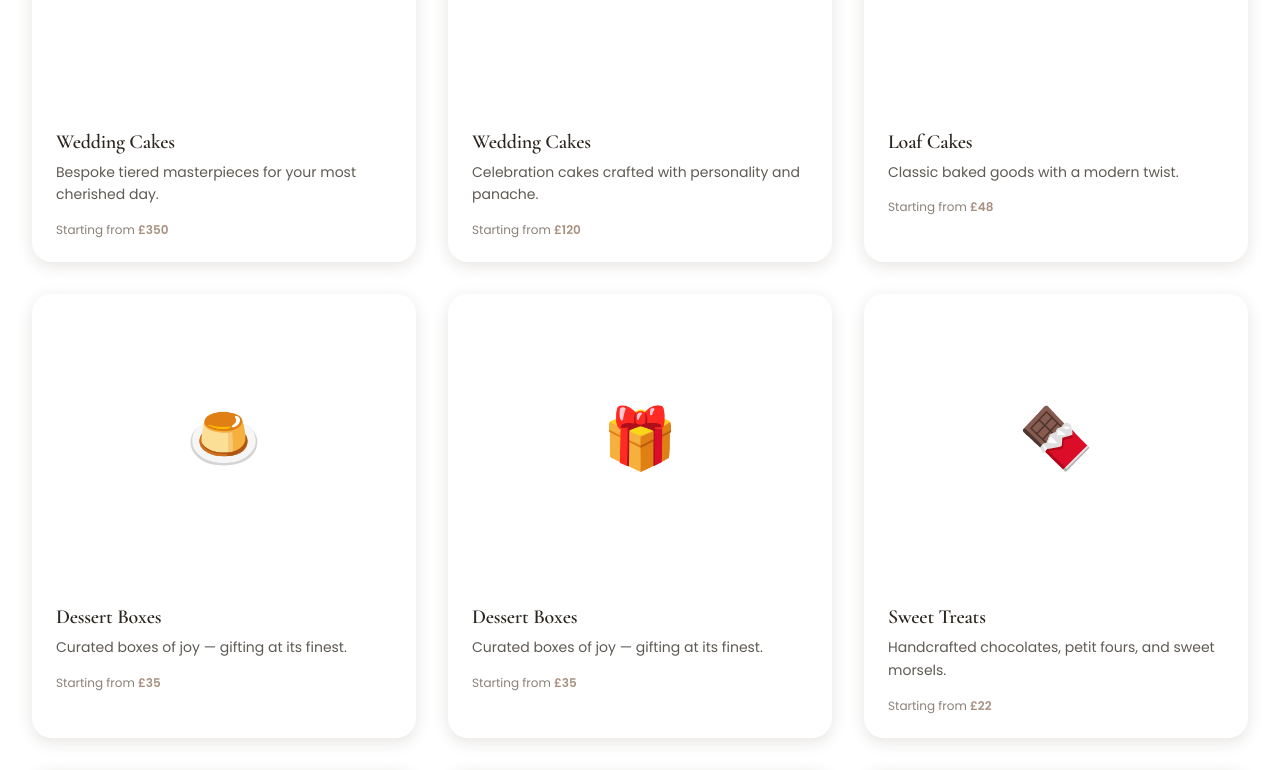
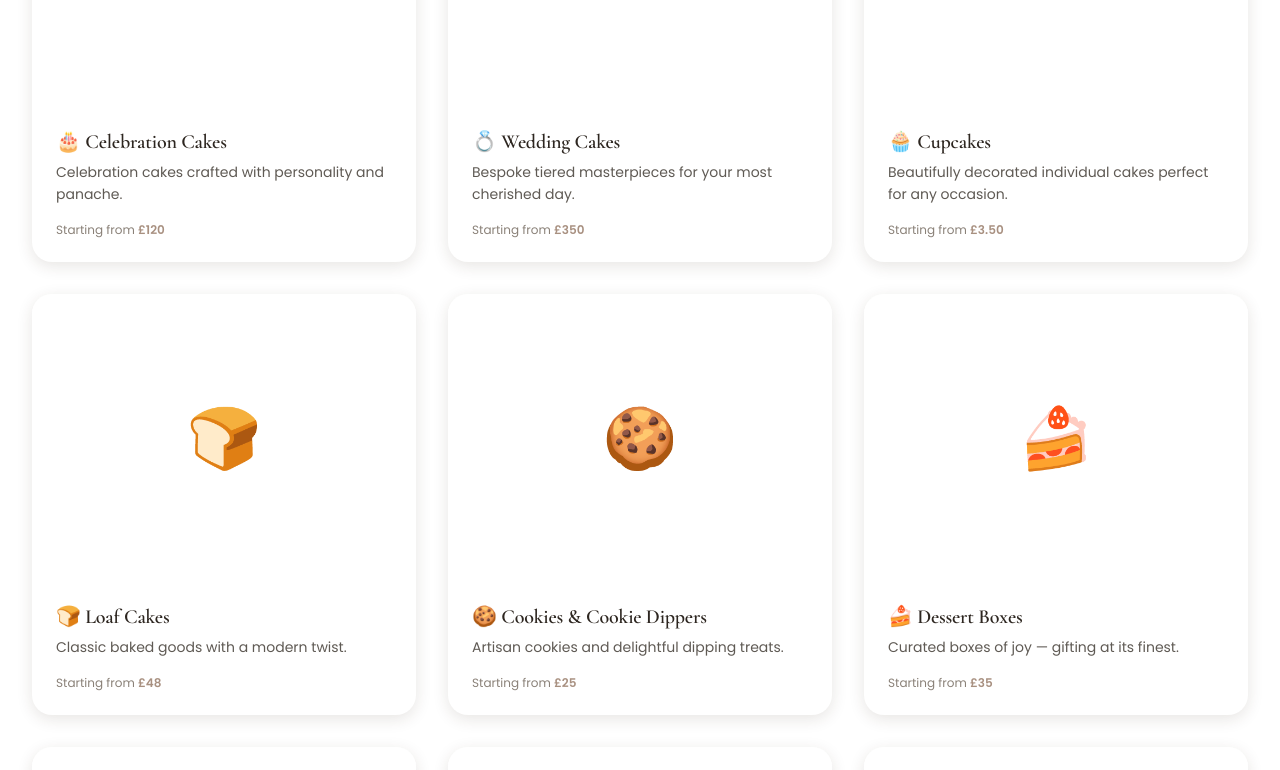
Before and after one commit to Obed-Ojingwa/halib_v3, a React (Vite) app in the folder frontend/: page / in a window 1280 px wide. Shown: the part 2450-3220 px from the top of the page. Built offline with nearby package versions, Linux system fonts and the light colour scheme; no server answers.

Commit message:
Card modand linking

```diff
--- a/frontend/src/components/home/HeroSection.tsx
+++ b/frontend/src/components/home/HeroSection.tsx
@@ -17,7 +17,7 @@ export default function HeroSection() {
   const featuredCakes1 = [
     { image: 'cakeee.jpeg', title: '🍰 Dessert Boxes' },
     { image: 'cakeeeeee.jpeg', title: '🍩 Sweet Treats' },
-    { image: 'cakeeee.jpeg', title: 'African Treats Collection' },
+    { image: 'cakeeee.jpeg', title: '😊 African Treats Collection' },
     { image: 'cakee.jpeg', title: '🎓 Learn With Haliberry' },
   ];
 
--- a/frontend/src/components/home/ProductShowcase.tsx
+++ b/frontend/src/components/home/ProductShowcase.tsx
@@ -6,28 +6,38 @@ import { fadeUp, staggerContainer } from '@/lib/animations'
 
 const CATEGORIES = [
   {
-    id: 'celebration cakes',
-    label: 'Wedding Cakes',
-    description: 'Bespoke tiered masterpieces for your most cherished day.',
+    id: 'celebration-cakes',
+    label: '🎂 Celebration Cakes',
+    description: 'Celebration cakes crafted with personality and panache.',
     emoji: '🎂',
     from: '#F9F7F4',
     to: '#D4A9A0',
-    href: '/shop#wedding',
+    href: '/shop#celebration-cakes',
+    startingFrom: '£120',
+  },
+  {
+    id: 'wedding-cakes',
+    label: '💍 Wedding Cakes',
+    description: 'Bespoke tiered masterpieces for your most cherished day.',
+    emoji: '💍',
+    from: '#F9F7F4',
+    to: '#A89080',
+    href: '/shop#wedding-cakes',
     startingFrom: '£350',
   },
   {
-    id: 'wedding cakes',
-    label: 'Wedding Cakes',
-    description: 'Celebration cakes crafted with personality and panache.',
-    emoji: '💍',
-    from: '#F9F7F4',
-    to: '#A89080',
-    href: '/shop#wedding',
-    startingFrom: '£120',
+    id: 'cupcakes',
+    label: '🧁 Cupcakes',
+    description: 'Beautifully decorated individual cakes perfect for any occasion.',
+    emoji: '🧁',
+    from: '#F0E8E3',
+    to: '#D9A9A0',
+    href: '/shop#cupcakes',
+    startingFrom: '£3.50',
   },
   {
-    id: 'loaf cakes',
-    label: 'Loaf Cakes',
+    id: 'loaf-cakes',
+    label: '🍞 Loaf Cakes',
     description: 'Classic baked goods with a modern twist.',
     emoji: '🍞',
     from: '#F0E8E3',
@@ -36,54 +46,54 @@ const CATEGORIES = [
     startingFrom: '£48',
   },
   {
-    id: 'cookies & cookie dippers',
-    label: 'Dessert Boxes',
+    id: 'cookies-dippers',
+    label: '🍪 Cookies & Cookie Dippers',
+    description: 'Artisan cookies and delightful dipping treats.',
+    emoji: '🍪',
+    from: '#FAF8F6',
+    to: '#B8936D',
+    href: '/shop#cookies-dippers',
+    startingFrom: '£25',
+  },
+  {
+    id: 'dessert-boxes',
+    label: '🍰 Dessert Boxes',
     description: 'Curated boxes of joy — gifting at its finest.',
-    emoji: '🍮',
+    emoji: '🍰',
     from: '#FAF8F6',
     to: '#D4A9A0',
-    href: '/shop#desserts',
+    href: '/shop#dessert-boxes',
     startingFrom: '£35',
   },
   {
-    id: 'dessert boxes',
-    label: 'Dessert Boxes',
-    description: 'Curated boxes of joy — gifting at its finest.',
-    emoji: '🎁',
-    from: '#FAF8F6',
-    to: '#D4A9A0',
-    href: '/shop#desserts',
-    startingFrom: '£35',
-  },
-  {
-    id: 'sweet treats',
-    label: 'Sweet Treats',
+    id: 'sweet-treats',
+    label: '🍩 Sweet Treats',
     description: 'Handcrafted chocolates, petit fours, and sweet morsels.',
-    emoji: '🍫',
+    emoji: '🍩',
     from: '#F9F7F4',
     to: '#3D2817',
-    href: '/shop#treats',
+    href: '/shop#sweet-treats',
     startingFrom: '£22',
   },
   {
-    id: 'african treats collection',
-    label: 'African Treats Collection',
-    description: 'A unique blend of traditional and modern flavors.',
-    emoji: '�',
+    id: 'african-treats',
+    label: '😊 African Treats Collection',
+    description: 'A unique blend of traditional and modern flavors celebrating African heritage.',
+    emoji: '😊',
     from: '#F9F7F4',
-    to: '#3D2817',
-    href: '/shop#treats',
-    startingFrom: '£22',
+    to: '#8B6F47',
+    href: '/shop#african-treats',
+    startingFrom: '£18',
   },
   {
-    id: 'learn with haliberry',
-    label: 'Sweet Treats',
-    description: 'Handcrafted chocolates, petit fours, and sweet morsels.',
-    emoji: '🍫',
-    from: '#F9F7F4',
-    to: '#3D2817',
-    href: '/shop#treats',
-    startingFrom: '£22',
+    id: 'learn-haliberry',
+    label: '🎓 Learn With Haliberry',
+    description: 'Master the art of baking with our expert-led cake classes.',
+    emoji: '🎓',
+    from: '#FAF3E8',
+    to: '#D9B896',
+    href: '/cake-classes',
+    startingFrom: '£65',
   },
 ]
 
```
